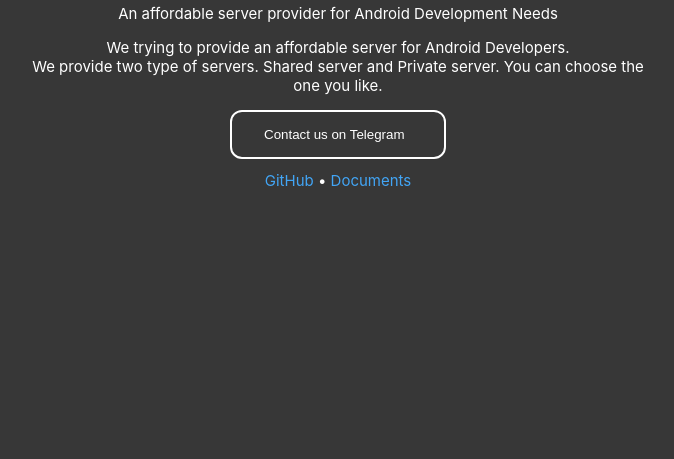
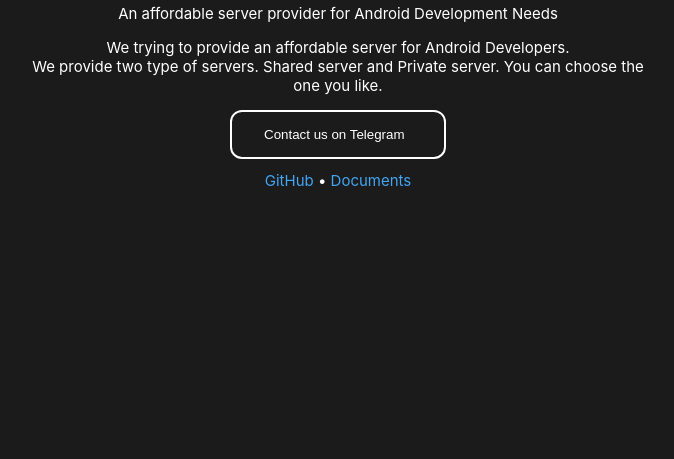
Before and after one commit to spaceshipci/home, a plain HTML site: page index.html in a window 1280 px wide. Shown: the part 341-800 px from the top of the page, without its empty margins (302-976 px from the left). Drawn offline with Linux system fonts and the light colour scheme; a web font is replaced by a local one.

Commit message:
css: Change background color

```diff
--- a/css/main.css
+++ b/css/main.css
@@ -5,7 +5,7 @@ html {
 }
 
 body {
-    background-color: #373737;
+    background-color: #1b1b1b;
     color: white;
     min-height: 97vh;
 }
```
